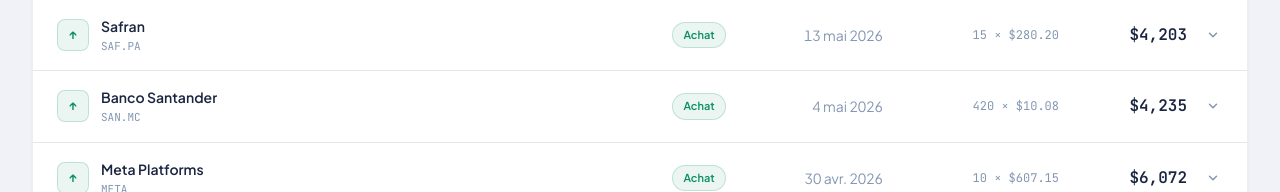
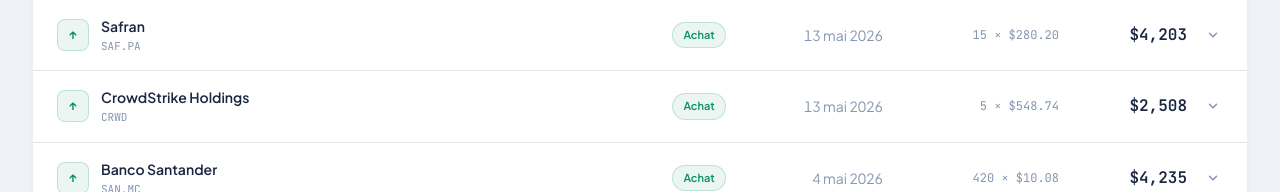
Before and after one commit to perriereti-sys/clermont-student-fund, a Next.js app in the folder clermont-student-fund/: page /mouvements in a window 1280 px wide. Shown: the part 559-751 px from the top of the page. Built offline with nearby package versions, Linux system fonts and the light colour scheme; no server answers.

Commit message:
feat: ajout CrowdStrike (CRWD) — bucket Convictions, cybersécurité

```diff
--- a/clermont-student-fund/app/positions/page.tsx
+++ b/clermont-student-fund/app/positions/page.tsx
@@ -24,7 +24,7 @@
     color: '#D4AF37',
     description:
       'Paris à fort potentiel sur 12 à 24 mois. Sociétés positionnées sur des thématiques de rupture (IA, spatial, quantique). Volatilité acceptée et assumée.',
-    targetCount: 2,
+    targetCount: 3,
     maxWeight: 30,
   },
   {
--- a/clermont-student-fund/components/GeoSection.tsx
+++ b/clermont-student-fund/components/GeoSection.tsx
@@ -34,7 +34,7 @@
 const TICKER_ZONE: Record<string, string> = {
   'SGO.PA': 'europe', 'EL.PA': 'europe', 'VIE.PA': 'europe', 'SAP.DE': 'europe', 'SAN.MC': 'europe', 'SAF.PA': 'europe',
   'PAASI.PA': 'asia', '0700.HK': 'asia',
-  'IONQ': 'americas', 'ASTS': 'americas', 'KRKNF': 'americas', 'META': 'americas',
+  'IONQ': 'americas', 'ASTS': 'americas', 'KRKNF': 'americas', 'META': 'americas', 'CRWD': 'americas',
   'GC=F': 'global', 'BTC-USD': 'global',
 };
 
--- a/clermont-student-fund/components/MapChart.tsx
+++ b/clermont-student-fund/components/MapChart.tsx
@@ -124,7 +124,7 @@
   { name:'Paris',        emoji:'🗼', coords:[2.35,   48.86],  zone:'europe',   exchange:'Euronext Paris', tickers:['SGO.PA','EL.PA','VIE.PA','PAASI.PA','SAF.PA'] },
   { name:'Francfort',    emoji:'🇩🇪', coords:[8.68,   50.11],  zone:'europe',   exchange:'XETRA',          tickers:['SAP.DE'] },
   { name:'Madrid',       emoji:'🇪🇸', coords:[-3.70,  40.42],  zone:'europe',   exchange:'BME Madrid',     tickers:['SAN.MC'] },
-  { name:'New York',     emoji:'🗽', coords:[-74.01, 40.71],  zone:'americas', exchange:'NYSE · NASDAQ',  tickers:['META','IONQ','ASTS','KRKNF','GC=F'] },
+  { name:'New York',     emoji:'🗽', coords:[-74.01, 40.71],  zone:'americas', exchange:'NYSE · NASDAQ',  tickers:['META','IONQ','ASTS','KRKNF','CRWD','GC=F'] },
   // ── Exposition LatAm via Banco Santander ───────────────────────────────
   { name:'São Paulo',    emoji:'🇧🇷', coords:[-46.63,-23.55],  zone:'europe',   exchange:'Santander Brasil · ~27% des bénéfices',   tickers:['SAN.MC'], indirect:true },
   { name:'Mexico',       emoji:'🇲🇽', coords:[-99.13, 19.43],  zone:'europe',   exchange:'Santander Mexico · ~14% des bénéfices',   tickers:['SAN.MC'], indirect:true },
--- a/clermont-student-fund/components/positions/BucketSection.tsx
+++ b/clermont-student-fund/components/positions/BucketSection.tsx
@@ -35,6 +35,7 @@
   conviction: [
     { ticker: 'ASTS', name: 'AST SpaceMobile' },
     { ticker: 'IONQ', name: 'IonQ' },
+    { ticker: 'CRWD', name: 'CrowdStrike Holdings' },
   ],
   opportunite: [
     { ticker: 'KRKNF',   name: 'Kraken Robotics' },
--- a/clermont-student-fund/data/movements.json
+++ b/clermont-student-fund/data/movements.json
@@ -229,6 +229,18 @@
       "justification": "Ouverture d'une position sur Safran, champion français de l'aéronautique et de la défense. Leader mondial des moteurs d'avions civils via CFM International (JV avec GE), bénéficiaire direct du supercycle de la MRO (maintenance, réparation, révision) avec des marges en forte expansion. Carnet de commandes record, visibilité à 10 ans sur les revenus de services, et positionnement sur la défense européenne en phase d'accélération budgétaire."
     }
     ,{
+      "id": "21",
+      "date": "2026-05-13",
+      "type": "BUY",
+      "ticker": "CRWD",
+      "name": "CrowdStrike Holdings",
+      "quantity": 5,
+      "price": 548.74,
+      "currency": "USD",
+      "totalEUR": 2508,
+      "justification": "Ouverture d'une position sur CrowdStrike, leader mondial de la cybersécurité cloud-native (plateforme Falcon). Croissance annuelle récurrente supérieure à 30%, modèle ARR en forte expansion, adoption massive par les entreprises suite aux incidents de sécurité majeurs. Positionnement idéal sur la consolidation du marché EDR/XDR avec une plateforme IA intégrée qui renforce les effets réseau et la rétention client."
+    }
+    ,{
       "id": "18",
       "date": "2026-05-04",
       "type": "BUY",
--- a/clermont-student-fund/data/portfolio.json
+++ b/clermont-student-fund/data/portfolio.json
@@ -172,9 +172,21 @@
       "avgBuyPrice": 280.2,
       "currency": "EUR",
       "buyDate": "2026-05-13"
+    },
+    {
+      "id": "15",
+      "name": "CrowdStrike Holdings",
+      "ticker": "CRWD",
+      "type": "action",
+      "sector": "Technologie",
+      "category": "conviction",
+      "quantity": 5,
+      "avgBuyPrice": 548.74,
+      "currency": "USD",
+      "buyDate": "2026-05-13"
     }
   ],
-  "cashUSD": 35682,
+  "cashUSD": 32938.30,
   "initialValueUSD": 100000,
   "startDate": "2026-01-01",
   "baseCurrency": "USD"
```
